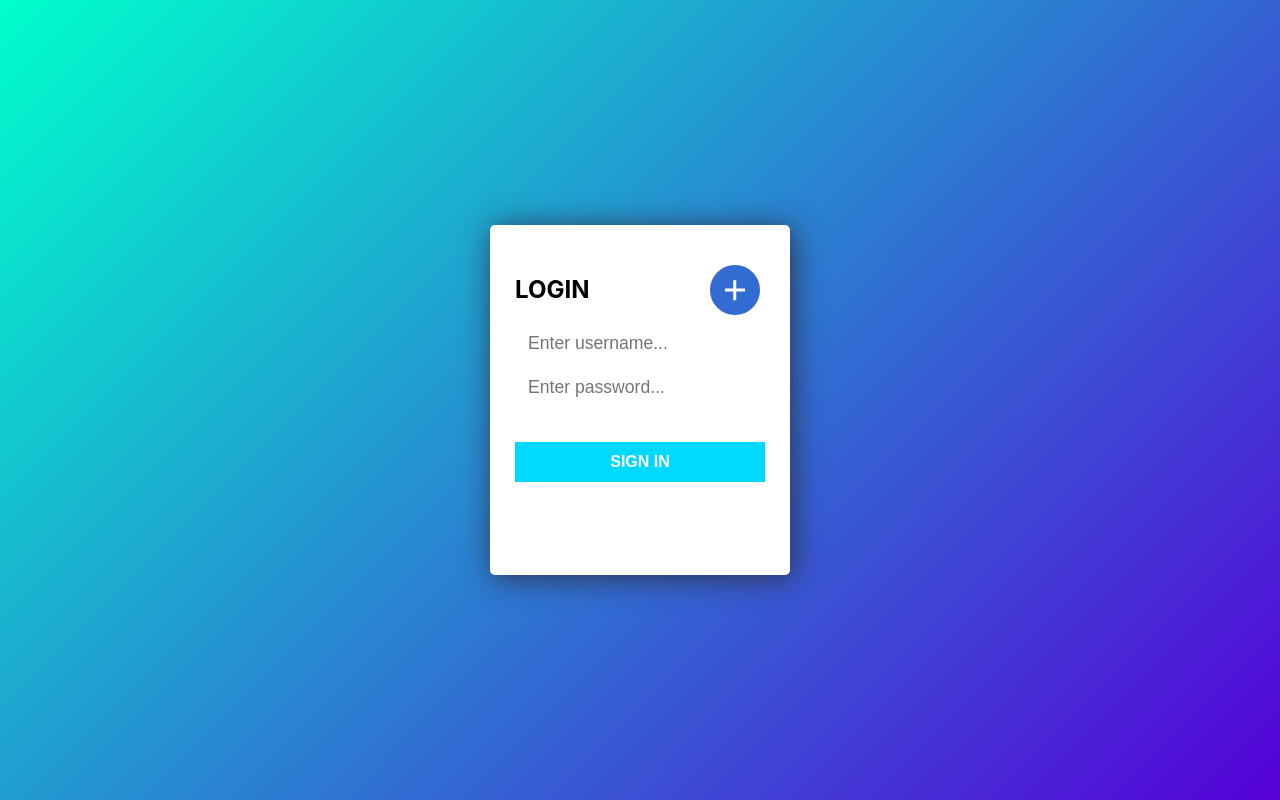
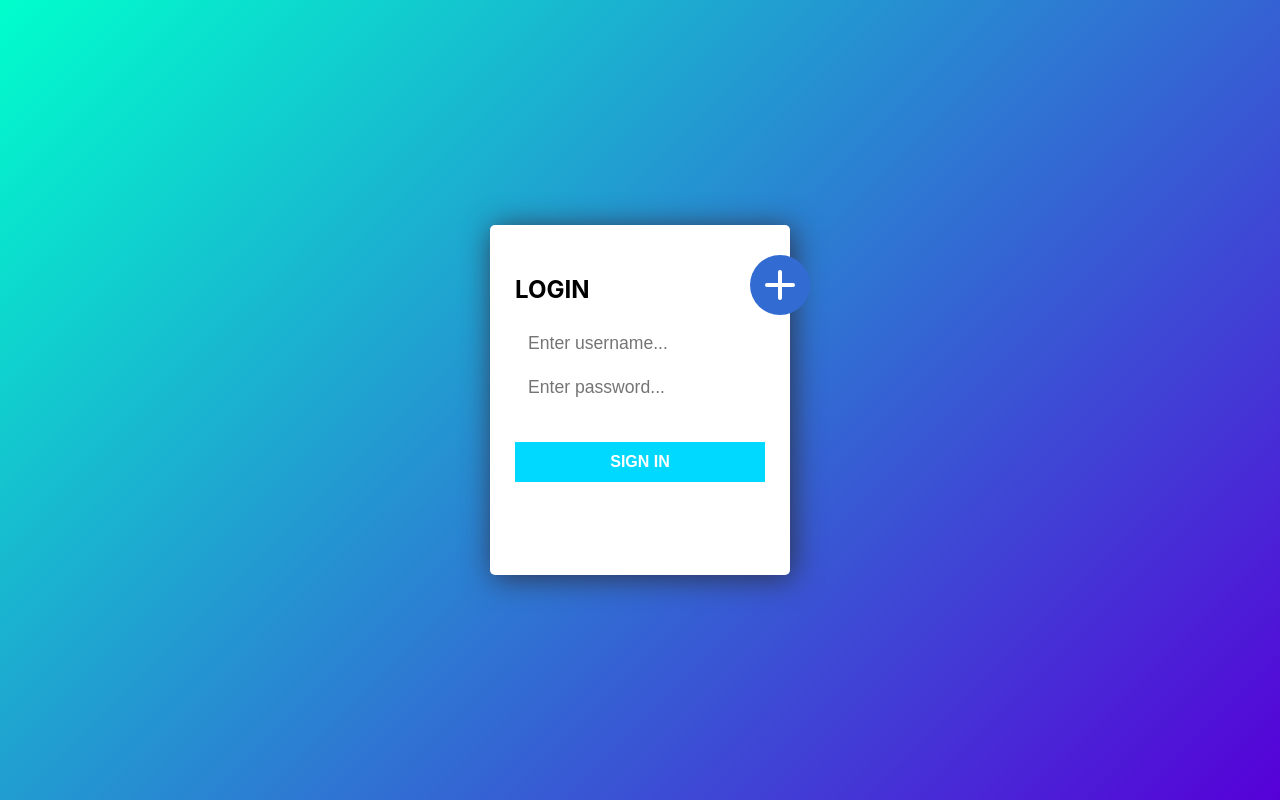
Before and after one commit to 1Tolv2/Twitter-Clone-Nextjs, a Next.js app in the folder client2/: page /login in a window 1280 px wide. Built offline with nearby package versions, Linux system fonts and the light colour scheme.

Commit message:
Corrected animation and changed style

```diff
--- a/client2/components/organisms/TwoFieldForm/index.jsx
+++ b/client2/components/organisms/TwoFieldForm/index.jsx
@@ -47,7 +47,7 @@ useEffect(() => {
           value={username}
           setValue={setUsername}
           placeholder="Enter username..."
-          required
+          required={true}
         />
         <InputField
           type="password"
@@ -55,7 +55,7 @@ useEffect(() => {
           value={password}
           setValue={setPassword}
           placeholder="Enter password..."
-          required
+          required={true}
         />
         <s.Button onClick={handleOnGet}>sign in</s.Button>
       </form>
@@ -72,7 +72,7 @@ useEffect(() => {
             value={newUsername}
             setValue={setNewUsername}
             placeholder="Enter username..."
-            required
+            required={true}
           />
           <InputField
             type="password"
@@ -80,7 +80,7 @@ useEffect(() => {
             value={newPassword}
             setValue={setNewPassword}
             placeholder="Enter password..."
-            required
+            required={true}
           />
           <s.Button onClick={handleOnPost}>Create user</s.Button>
         </form>
--- a/client2/components/organisms/TwoFieldForm/styles.jsx
+++ b/client2/components/organisms/TwoFieldForm/styles.jsx
@@ -17,7 +17,7 @@ const Wrapper = styled.div`
     background-color: #326cd3;
   }
   p {
-      color: red;
+    color: red;
   }
 `;
 const PrimaryContainer = styled.div`
@@ -39,6 +39,8 @@ const Button = styled.button`
   border: solid 3px #00d9ff;
   margin-top: 30px;
   transition: 0.2s;
+  /* box-shadow: 0px 3px 8px darkgrey; */
+
   &:hover {
     color: #326cd3;
     background-color: white;
@@ -48,27 +50,29 @@ const Button = styled.button`
 
 const IconButton = styled.div`
   position: absolute;
-  top: 40px;
-  right: 30px;
-  width: 50px;
-  height: 50px;
+  top: 30px;
+  right: -20px;
+  width: 60px;
+  height: 60px;
   background-color: #326cd3;
-  border: solid 3px #326cd3;
   border-radius: 50px;
   cursor: pointer;
   &.open {
     background-color: #4bf3ff;
+    box-shadow: 0px 0px 15px #3a4061;
+
   }
   z-index: 3;
 `;
 
 const Icon = styled.div`
   position: absolute;
-  top: 21px;
-  left: 12px;
+  top: 28px;
+  left: 15px;
   background-color: white;
-  width: 20px;
-  height: 2.5px;
+  width: 30px;
+  height: 4px;
+  border-radius: 5px;
   transform: rotate(90deg);
   pointer-events: none;
   transition: 0.4s ease-in-out;
@@ -78,18 +82,19 @@ const Icon = styled.div`
     top: 0;
     left: 0;
     background-color: white;
-    width: 20px;
-    height: 2.5px;
+    width: 30px;
+    height: 4px;
+    border-radius: 5px;
     transform: rotate(90deg);
     pointer-events: none;
     transition: 0.4s ease-in-out;
   }
   &.open::before {
-    transform: rotate(-275deg);
+    transform: rotate(-90deg);
     background-color: #326cd3;
   }
   &.open {
-    transform: rotate(-315deg);
+    transform: rotate(-45deg);
     background-color: #326cd3;
   }
 `;
@@ -107,29 +112,30 @@ const HiddenContainer = styled.div`
     color: white;
   }
   input {
-      color: white;
+    color: white;
     background-color: #326cd3;
     &::placeholder {
-        color: white;
+      color: white;
     }
-    &[type="text"]:focus, &[type="password"]:focus {
+    &[type="text"]:focus,
+    &[type="password"]:focus {
       outline: solid 2px white;
       &::placeholder {
         color: white;
       }
     }
-
   }
   button {
-    color: white;
-    background-color: #326cd3;
+    color: #326cd3;
+    background-color: white;
     border-color: white;
     padding: 2px;
+    box-shadow: 0px 0px 15px #3a4061;
     &:hover {
-      color: #5600d8;
-      border-color: #5600d8;
-      background-color: #326cd3;
-        cursor: pointer;
+    border-color: white;
+
+      opacity: 0.6;
+      cursor: pointer;
     }
   }
   &.open {
```
